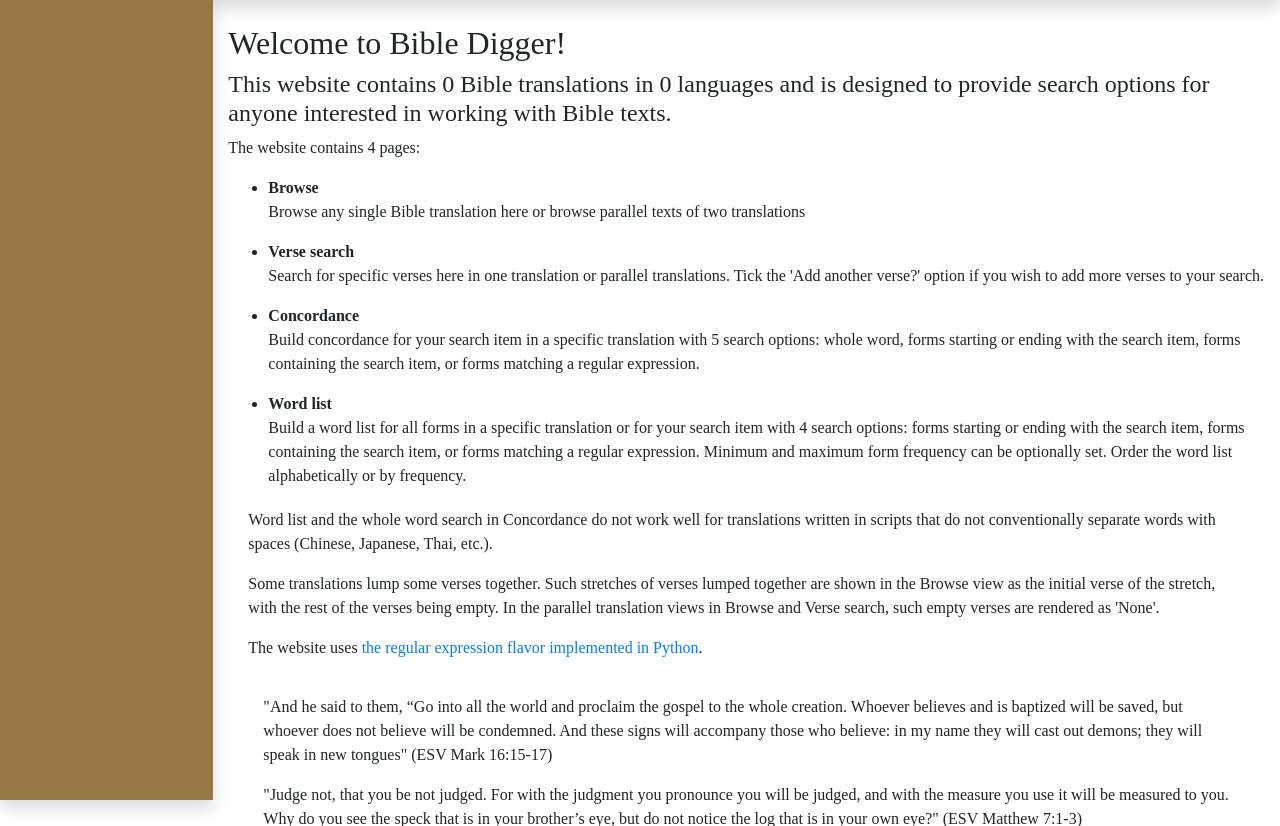
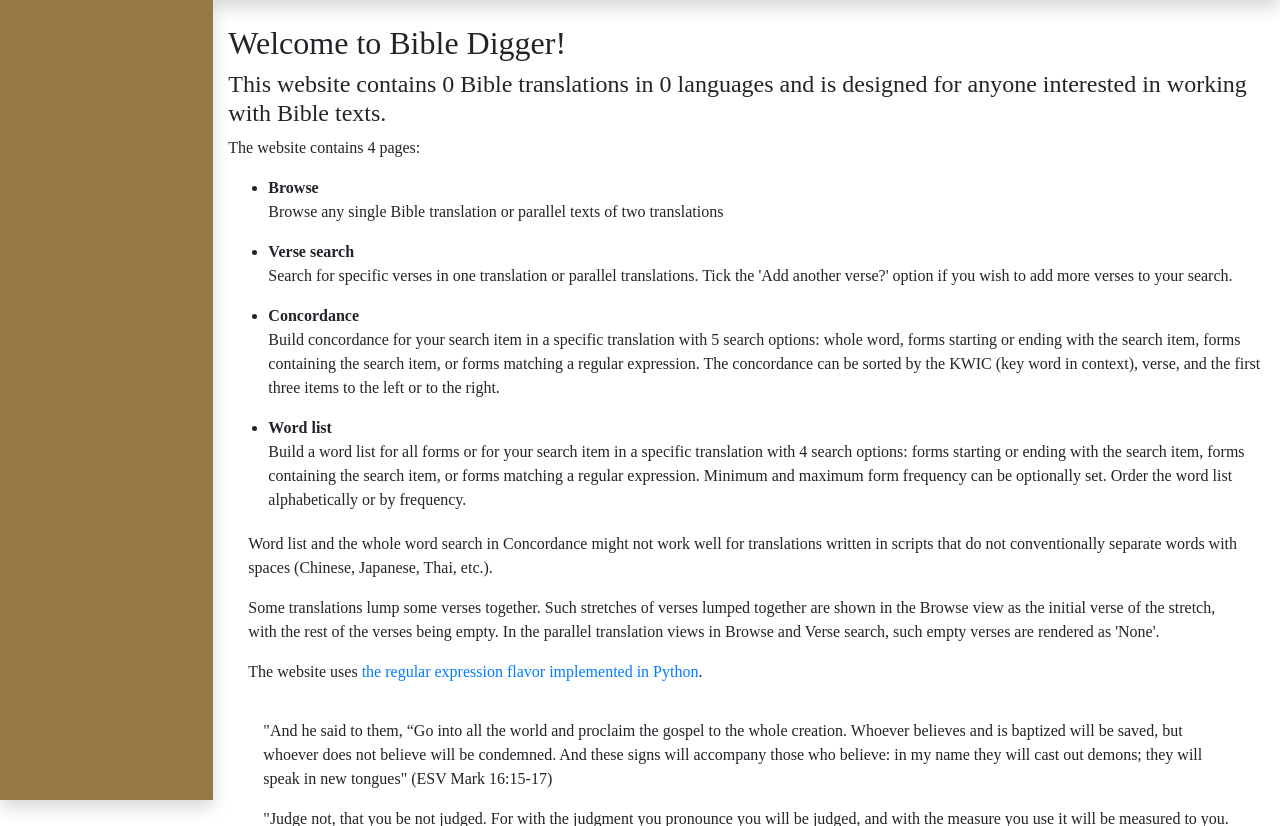
Before and after one commit to SergeiKlimenko/BibleDigger, a Flask app: page / in a window 1280 px wide. Shown: the part 56-882 px from the top of the page. Run offline with Flask 2, Linux system fonts and the light colour scheme; data that the repository does not hold is empty; parts of the project's set-up code (start-up, migrations or seed data) failed here and were passed over; some libraries are stand-ins or nearby versions; some web fonts are replaced.

Commit message:
Change index text and justify-content-start and remove collapse in navbar

```diff
--- a/bibledigger/templates/base.html
+++ b/bibledigger/templates/base.html
@@ -40,12 +40,9 @@
 
   <body>
 
-    <nav class="navbar navbar-expand-lg navbar-dark sticky-top shadow text" style="background-color: #785837">
-      <a class="navbar-brand" href="{{url_for("core.index")}}">Bible Digger<span class="sr-only">(current)</span></a>
-      <button class="navbar-toggler" type="button" data-toggle="collapse" data-target="#navbarNavAltMarkup" aria-controls="navbarNavAltMarkup" aria-expanded="false" aria-label="Toggle navigation">
-        <span class="navbar-toggler-icon"></span>
-      </button>
-      <div class="collapse navbar-collapse" id="navbarNavAltMarkup">
+    <nav class="navbar navbar-expand-lg navbar-dark sticky-top shadow text justify-content-start" style="background-color: #785837">
+      <a class="navbar-brand" href="{{url_for('core.index')}}">Bible Digger<span class="sr-only">(current)</span></a>
+      <div class="navbar-expand">
         <div class="navbar-nav">
           <a class="nav-item nav-link text" id='browse' href="{{ url_for('functions.browse', parallelOrNot = 1) }}">browse</a>
           <a class="nav-item nav-link text" id='verseSearch' href="{{ url_for('functions.verseSearch', parallelOrNot = 1) }}">verse search</a>
@@ -58,7 +55,7 @@
     <div class="container-fluid">
       <div class="row">
 
-        <nav class="navbar col-md-3 col-lg-2 d-md-block sidebar collapse shadow text-light" style="height:100%; position:fixed; background-color: #967847" id="nav">
+        <nav class="navbar col-md-3 col-lg-2 d-md-block sidebar shadow text-light" style="height:100%; position:fixed; background-color: #967847" id="nav">
           <!-- #f3db93 -->
           <div class="sidebar-sticky pt-3">
             <ul class="nav flex-column">
--- a/bibledigger/templates/index.html
+++ b/bibledigger/templates/index.html
@@ -2,21 +2,21 @@
 {% block content %}
 <div class="container mt-4 mb-3 text">
   <h2>Welcome to Bible Digger!</h2>
-  <h4>This website contains {{ translationsNo }} Bible translations in {{ languagesNo }} languages and is designed to provide search options for anyone interested in working with Bible texts.</h4>
+  <h4>This website contains {{ translationsNo }} Bible translations in {{ languagesNo }} languages and is designed for anyone interested in working with Bible texts.</h4>
   <p>The website contains 4 pages:</p>
   <ul>
     <li><b>Browse</b></li>
-    <p>Browse any single Bible translation here or browse parallel texts of two translations</p>
+    <p>Browse any single Bible translation or parallel texts of two translations</p>
     <li><b>Verse search</b></li>
-    <p>Search for specific verses here in one translation or parallel translations. Tick the 'Add another verse?' option if you wish to add more verses to your search.</p>
+    <p>Search for specific verses in one translation or parallel translations. Tick the 'Add another verse?' option if you wish to add more verses to your search.</p>
     <li><b>Concordance</b></li>
-    <p>Build concordance for your search item in a specific translation with 5 search options: whole word, forms starting or ending with the search item, forms containing the search item, or forms matching a regular expression.</p>
+    <p>Build concordance for your search item in a specific translation with 5 search options: whole word, forms starting or ending with the search item, forms containing the search item, or forms matching a regular expression. The concordance can be sorted by the KWIC (key word in context), verse, and the first three items to the left or to the right.</p>
     <li><b>Word list</b></li>
-    <p>Build a word list for all forms in a specific translation or for your search item with 4 search options: forms starting or ending with the search item, forms containing the search item, or forms matching a regular expression. Minimum and maximum form frequency can be optionally set. Order the word list alphabetically or by frequency.</p>
+    <p>Build a word list for all forms or for your search item in a specific translation with 4 search options: forms starting or ending with the search item, forms containing the search item, or forms matching a regular expression. Minimum and maximum form frequency can be optionally set. Order the word list alphabetically or by frequency.</p>
   </ul>
 
   <div style="margin:20px">
-  <p>Word list and the whole word search in Concordance do not work well for translations written in scripts that do not conventionally separate words with spaces (Chinese, Japanese, Thai, etc.).</p>
+  <p>Word list and the whole word search in Concordance might not work well for translations written in scripts that do not conventionally separate words with spaces (Chinese, Japanese, Thai, etc.).</p>
   <p>Some translations lump some verses together. Such stretches of verses lumped together are shown in the Browse view as the initial verse of the stretch, with the rest of the verses being empty. In the parallel translation views in Browse and Verse search, such empty verses are rendered as 'None'.</p>
   <p>The website uses <a href="https://docs.python.org/3/library/re.html">the regular expression flavor implemented in Python</a>.</p>
   </div>
```
